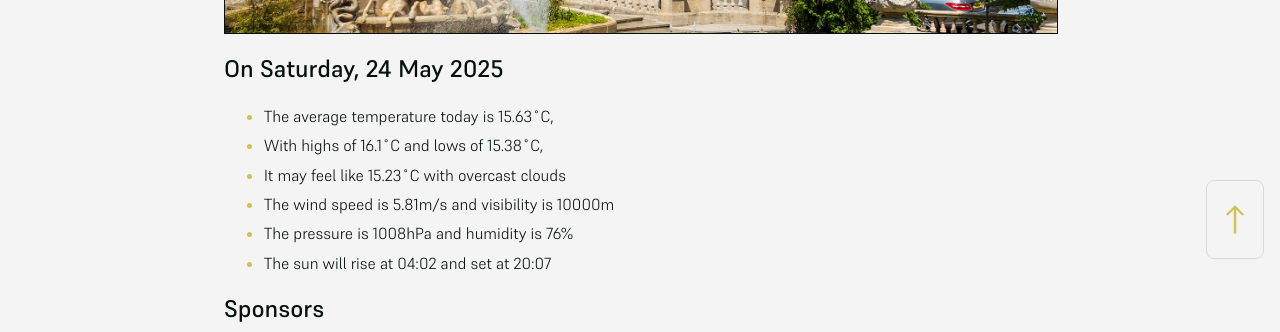
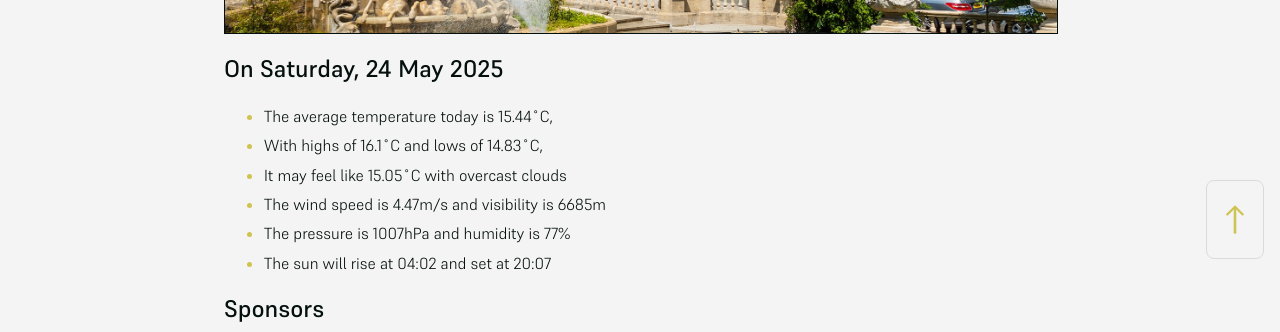
Before and after one commit to mat-0/cheltenham-open-data, a Jekyll site: the page built from index.md, in a window 1280 px wide. Shown: the part 625-957 px from the top of the page. Built offline with Jekyll 4.4.1, drawn with Linux system fonts in a browser that asks for light colours.

Commit message:
Updated 2025-05-24 22:58:00

```diff
--- a/index.md
+++ b/index.md
@@ -10,11 +10,11 @@ seo: Menu
 <!-- weather_marker starts -->
 ## On Saturday, 24 May 2025
 
-- The average temperature today is 15.63˚C,
-- With highs of 16.1˚C and lows of 15.38˚C,
-- It may feel like 15.23˚C with overcast clouds
-- The wind speed is 5.81m/s and visibility is 10000m
-- The pressure is 1008hPa and humidity is 76%
+- The average temperature today is 15.44˚C,
+- With highs of 16.1˚C and lows of 14.83˚C,
+- It may feel like 15.05˚C with overcast clouds
+- The wind speed is 4.47m/s and visibility is 6685m
+- The pressure is 1007hPa and humidity is 77%
 - The sun will rise at 04:02 and set at 20:07
 
 <!-- weather_marker ends -->
```
Also changed, not shown: _data/flood.json (+5 -27 lines), _pages/news.md (+5 -5 lines).
